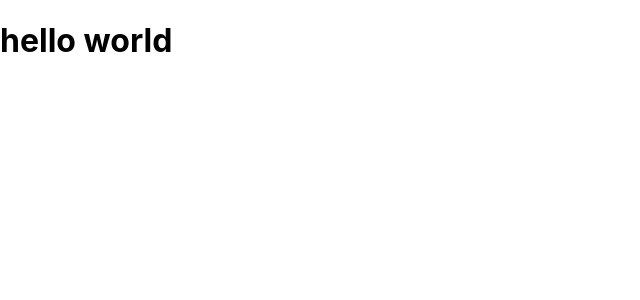
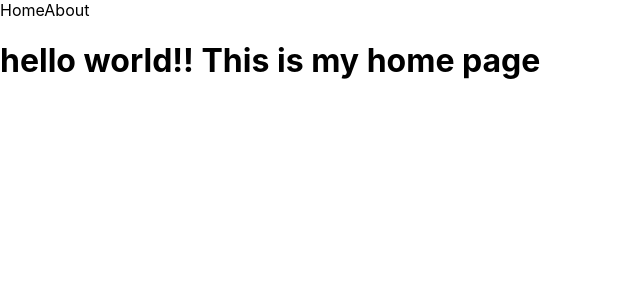
Before and after one commit to nabeel130/nextjs_API-FETCH, a Next.js app: page / in a window 1280 px wide. Shown: the top 300 px of the page, without its empty margins (0-640 px from the left). Built offline with nearby package versions, Linux system fonts and the light colour scheme.

Commit message:
Add Link & Layout as a reussable component

```diff
--- /dev/null
+++ b/components/Layout.js
@@ -0,0 +1,12 @@
+import Navbar from './Navbar';
+
+function Layout( props ) {
+    return (
+        <div>
+            <Navbar />
+            {props.children}
+        </div>
+    )
+}
+
+export default Layout
--- /dev/null
+++ b/components/Navbar.js
@@ -0,0 +1,16 @@
+import Link from 'next/link';
+
+function Navbar() {
+    return (
+        <div>
+            <Link href="/">
+                <a className="home">Home</a>
+            </Link>
+            <Link href="/about">
+                <a className="about">About</a>
+            </Link>
+        </div>
+    )
+}
+
+export default Navbar;
--- a/pages/about.js
+++ b/pages/about.js
@@ -1,8 +1,12 @@
+import Layout from "../components/Layout";
+
 const About = () => {
     return (
         <div>
+            <Layout>
             <h1>Aboutus</h1>
             <p>fddsfgqwo0qdosaid;dqw9ru0 ;qwd asncjasfga sgifabdad</p>
+            </Layout>
         </div>
     )
 }
--- a/pages/index.js
+++ b/pages/index.js
@@ -1,8 +1,12 @@
+import Layout from '../components/Layout';
+
 const Index = () => {
   return (
 
     <div>
-      <h1>hello world</h1>
+      <Layout>
+      <h1>hello world!! This is my home page</h1>
+      </Layout>
     </div>
   )
 
```
